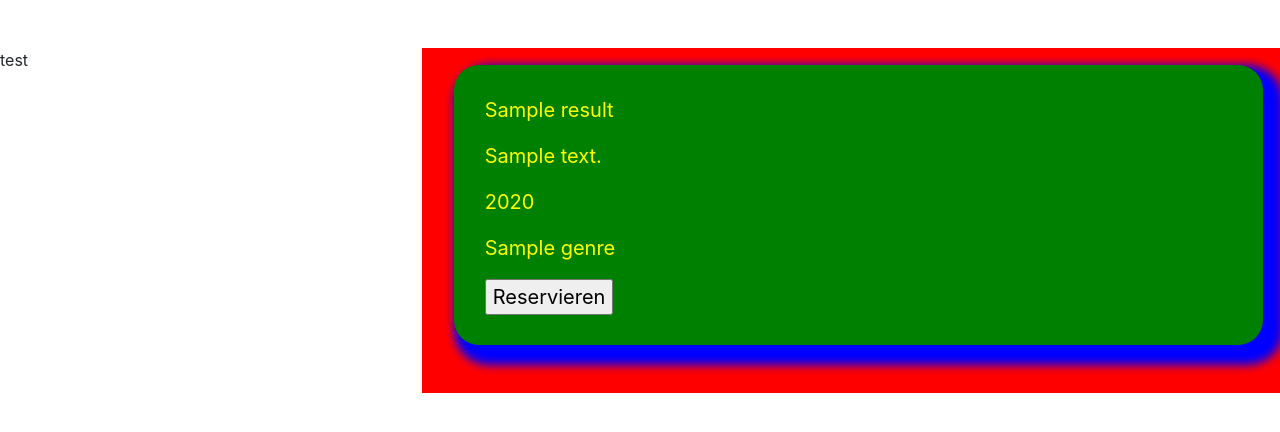
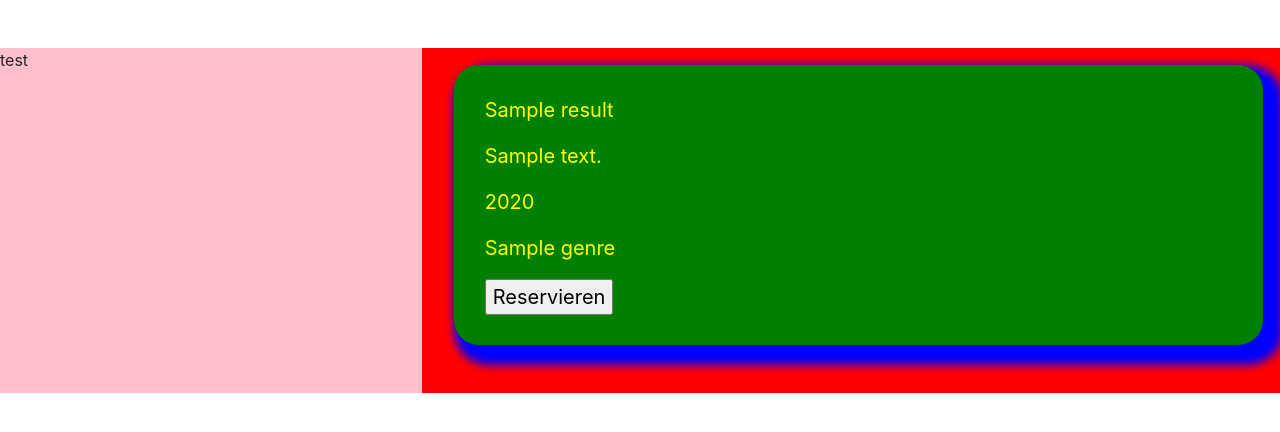
Before and after one commit to michelleisibach/hautbois, a CodeIgniter app: the page made by application/views/homeView.php in a window 1280 px wide. Shown: the top 432 px of the page. Run offline with CodeIgniter, Linux system fonts and the light colour scheme; the template is opened without the code that fills it: most values are stand-ins (such as "Sample title", 1, 10 or a date in 2020).

Commit message:
Update style.css

```diff
--- a/assets/css/style.css
+++ b/assets/css/style.css
@@ -3,6 +3,7 @@ body {
 }
 
 .col-4 {
+    background-color: pink;
 }
 
 .col-8 {
```
